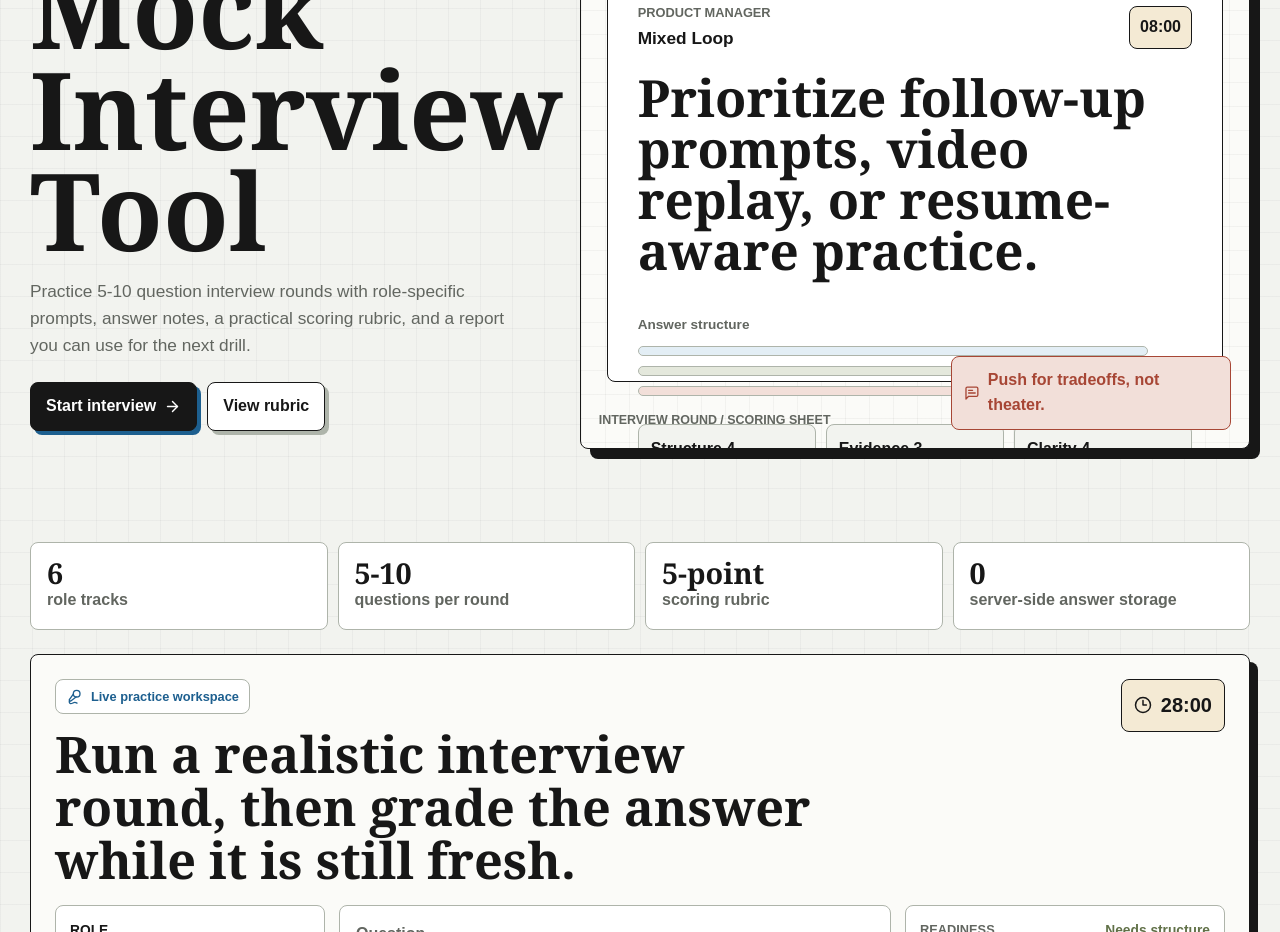
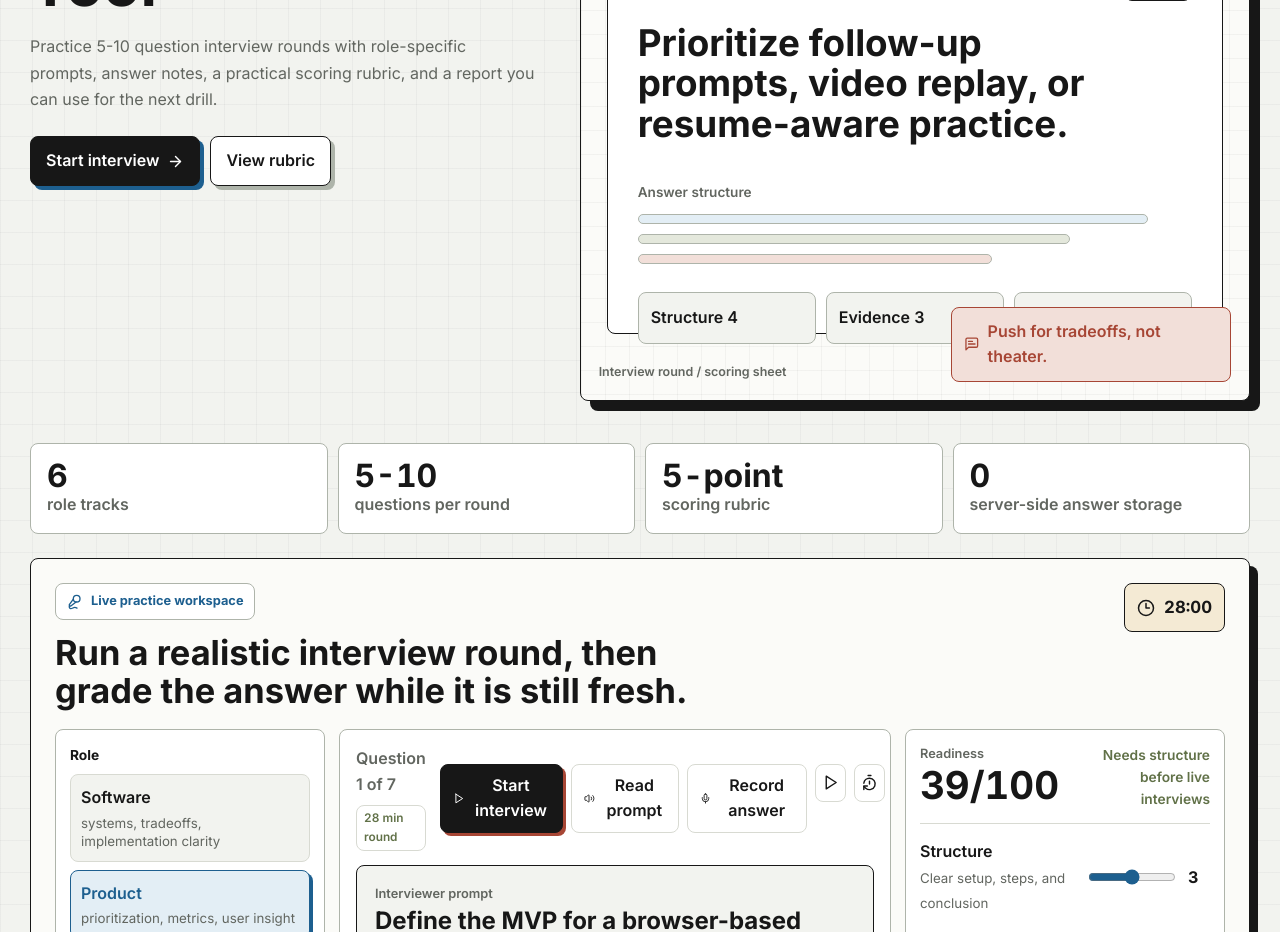
Before and after one commit to joanjiaocn-rgb/mock-interview-tool, a Next.js app: page / in a window 1280 px wide. Shown: the part 280-1212 px from the top of the page. Built offline with nearby package versions, Linux system fonts and the light colour scheme; no server answers.

Commit message:
style: refine typography and layout

```diff
--- a/app/globals.css
+++ b/app/globals.css
@@ -35,8 +35,10 @@ body {
     var(--canvas);
   background-size: 32px 32px;
   color: var(--ink);
-  font-family: Arial, Helvetica, sans-serif;
-  line-height: 1.55;
+  font-family: var(--font-sans), "Segoe UI", system-ui, sans-serif;
+  line-height: 1.6;
+  -webkit-font-smoothing: antialiased;
+  text-rendering: optimizeLegibility;
 }
 
 a {
@@ -93,7 +95,7 @@ p {
 }
 
 .brand {
-  font-weight: 900;
+  font-weight: 700;
 }
 
 .brand-mark {
@@ -115,7 +117,7 @@ p {
   gap: 8px;
   color: var(--muted);
   font-size: 0.93rem;
-  font-weight: 800;
+  font-weight: 600;
 }
 
 .nav-links a,
@@ -144,11 +146,11 @@ p {
 
 .hero {
   display: grid;
-  min-height: calc(100vh - 88px);
+  min-height: auto;
   grid-template-columns: minmax(0, 0.86fr) minmax(360px, 1.14fr);
   gap: clamp(24px, 4vw, 44px);
-  align-items: center;
-  padding: 24px 0 38px;
+  align-items: start;
+  padding: 20px 0 32px;
 }
 
 .hero-copy-block {
@@ -164,22 +166,24 @@ p {
   background: var(--panel-strong);
   color: var(--cobalt);
   font-size: 0.8rem;
-  font-weight: 900;
+  font-weight: 700;
 }
 
 h1 {
   margin-bottom: 18px;
-  font-family: Georgia, "Times New Roman", serif;
-  font-size: clamp(3.1rem, 8.4vw, 6.8rem);
+  font-family: inherit;
+  font-size: 3.8rem;
   font-weight: 700;
-  line-height: 0.94;
+  line-height: 1.02;
   letter-spacing: 0;
+  text-wrap: balance;
 }
 
 .hero-copy {
   max-width: 620px;
   color: var(--muted);
-  font-size: 1.08rem;
+  font-size: 1rem;
+  line-height: 1.65;
 }
 
 .hero-actions,
@@ -199,7 +203,7 @@ h1 {
   border: 1px solid var(--ink);
   border-radius: 8px;
   padding: 11px 15px;
-  font-weight: 900;
+  font-weight: 600;
   transition:
     transform 0.16s ease,
     box-shadow 0.16s ease,
@@ -248,8 +252,8 @@ h1 {
   z-index: 2;
   color: var(--muted);
   font-size: 0.78rem;
-  font-weight: 900;
-  text-transform: uppercase;
+  font-weight: 600;
+  text-transform: none;
 }
 
 .signal-rail {
@@ -268,7 +272,7 @@ h1 {
   background: var(--panel-strong);
   color: var(--muted);
   font-size: 0.82rem;
-  font-weight: 900;
+  font-weight: 600;
 }
 
 .signal-rail .active {
@@ -308,12 +312,13 @@ h1 {
   margin-bottom: 2px;
   color: var(--muted);
   font-size: 0.8rem;
-  font-weight: 900;
-  text-transform: uppercase;
+  font-weight: 600;
+  text-transform: none;
 }
 
 .interview-card-top strong {
-  font-size: 1.08rem;
+  font-size: 1rem;
+  font-weight: 700;
 }
 
 .interview-card-top span {
@@ -322,16 +327,19 @@ h1 {
   padding: 8px 10px;
   background: var(--amber-soft);
   color: var(--ink);
-  font-weight: 900;
+  font-weight: 700;
+  font-variant-numeric: tabular-nums;
 }
 
 .interview-card h2 {
   max-width: 650px;
   margin: 0;
-  font-family: Georgia, "Times New Roman", serif;
-  font-size: clamp(1.8rem, 4vw, 3.35rem);
-  line-height: 1;
+  font-family: inherit;
+  font-size: 2.3rem;
+  line-height: 1.1;
+  font-weight: 700;
   letter-spacing: 0;
+  text-wrap: balance;
 }
 
 .mini-transcript {
@@ -343,7 +351,7 @@ h1 {
 .mini-transcript span {
   color: var(--muted);
   font-size: 0.85rem;
-  font-weight: 900;
+  font-weight: 600;
 }
 
 .mini-transcript div {
@@ -374,7 +382,8 @@ h1 {
   padding: 12px;
   background: var(--canvas);
   color: var(--ink);
-  font-weight: 900;
+  font-weight: 600;
+  font-variant-numeric: tabular-nums;
 }
 
 .floating-note {
@@ -391,7 +400,7 @@ h1 {
   padding: 11px 12px;
   background: var(--brick-soft);
   color: var(--brick);
-  font-weight: 900;
+  font-weight: 600;
 }
 
 .proof-band {
@@ -410,14 +419,16 @@ h1 {
 
 .proof-band strong {
   display: block;
-  font-family: Georgia, "Times New Roman", serif;
-  font-size: 1.8rem;
+  font-family: inherit;
+  font-size: 2rem;
   line-height: 1;
+  font-weight: 700;
+  font-variant-numeric: tabular-nums;
 }
 
 .proof-band span {
   color: var(--muted);
-  font-weight: 850;
+  font-weight: 600;
 }
 
 .studio-band {
@@ -446,11 +457,12 @@ h1 {
 .launch-band h2 {
   max-width: 790px;
   margin-bottom: 0;
-  font-family: Georgia, "Times New Roman", serif;
-  font-size: clamp(1.85rem, 4vw, 3.15rem);
+  font-family: inherit;
+  font-size: 2.15rem;
   font-weight: 700;
-  line-height: 1.05;
+  line-height: 1.12;
   letter-spacing: 0;
+  text-wrap: balance;
 }
 
 .timer-block {
@@ -460,8 +472,9 @@ h1 {
   padding: 10px 12px;
   background: var(--amber-soft);
   color: var(--ink);
-  font-size: 1.25rem;
-  font-weight: 900;
+  font-size: 1.05rem;
+  font-weight: 700;
+  font-variant-numeric: tabular-nums;
 }
 
 .studio-grid {
@@ -496,8 +509,8 @@ h1 {
 .control-group h3 {
   margin-bottom: 8px;
   font-size: 0.86rem;
-  font-weight: 900;
-  text-transform: uppercase;
+  font-weight: 700;
+  text-transform: none;
 }
 
 .choice-list {
@@ -523,7 +536,7 @@ h1 {
 }
 
 .choice-button span {
-  font-weight: 900;
+  font-weight: 600;
 }
 
 .choice-button small,
@@ -575,7 +588,7 @@ h1 {
   align-content: center;
   min-height: 38px;
   padding: 8px;
-  font-weight: 900;
+  font-weight: 600;
   line-height: 1.15;
 }
 
@@ -587,7 +600,7 @@ h1 {
 .segment small {
   color: var(--muted);
   font-size: 0.72rem;
-  font-weight: 850;
+  font-weight: 500;
 }
 
 .segment.active small {
@@ -597,7 +610,7 @@ h1 {
 .question-bar {
   margin-bottom: 14px;
   color: var(--muted);
-  font-weight: 900;
+  font-weight: 600;
 }
 
 .question-count-label {
@@ -613,7 +626,8 @@ h1 {
   padding: 3px 7px;
   color: var(--olive);
   font-size: 0.74rem;
-  font-weight: 900;
+  font-weight: 600;
+  font-variant-numeric: tabular-nums;
 }
 
 .question-actions {
@@ -638,7 +652,7 @@ h1 {
   padding: 8px 12px;
   background: var(--ink);
   color: #fff;
-  font-weight: 900;
+  font-weight: 600;
   box-shadow: 3px 3px 0 var(--brick);
 }
 
@@ -651,7 +665,7 @@ h1 {
   padding: 8px 12px;
   background: var(--panel-strong);
   color: var(--ink);
-  font-weight: 900;
+  font-weight: 600;
 }
 
 .voice-command.active {
@@ -680,7 +694,7 @@ h1 {
   background: var(--canvas);
   color: var(--ink);
   font-size: 0.88rem;
-  font-weight: 900;
+  font-weight: 600;
   text-align: center;
   cursor: pointer;
   transition:
@@ -713,7 +727,7 @@ h1 {
   padding: 10px;
   background: var(--panel);
   color: var(--ink);
-  font-size: 0.9rem;
+  font-size: 0.95rem;
   outline: none;
   resize: vertical;
 }
@@ -742,7 +756,7 @@ h1 {
   background: var(--panel-strong);
   color: var(--ink);
   font-size: 0.86rem;
-  font-weight: 900;
+  font-weight: 600;
   transition:
     transform 0.16s ease,
     box-shadow 0.16s ease,
@@ -775,7 +789,7 @@ h1 {
   padding: 8px 9px;
   background: var(--panel-strong);
   font-size: 0.82rem;
-  font-weight: 850;
+  font-weight: 500;
 }
 
 .resume-status.active {
@@ -798,7 +812,7 @@ h1 {
   background: var(--amber-soft);
   color: var(--ink);
   font-size: 0.78rem;
-  font-weight: 900;
+  font-weight: 600;
 }
 
 .icon-command:hover,
@@ -821,10 +835,11 @@ h1 {
 .question-display h3 {
   max-width: 760px;
   margin-bottom: 0;
-  font-family: Georgia, "Times New Roman", serif;
-  font-size: clamp(1.35rem, 3vw, 2.25rem);
+  font-family: inherit;
+  font-size: 1.5rem;
   font-weight: 700;
-  line-height: 1.12;
+  line-height: 1.28;
+  text-wrap: balance;
 }
 
 .voice-status {
@@ -838,7 +853,7 @@ h1 {
   background: var(--panel-strong);
   color: var(--muted);
   font-size: 0.88rem;
-  font-weight: 850;
+  font-weight: 500;
 }
 
 .voice-status.active {
@@ -865,7 +880,7 @@ h1 {
 .recording-review span {
   color: var(--muted);
   font-size: 0.84rem;
-  font-weight: 850;
+  font-weight: 500;
 }
 
 .question-tabs {
@@ -878,7 +893,7 @@ h1 {
 .question-tab {
   width: 38px;
   height: 38px;
-  font-weight: 900;
+  font-weight: 600;
 }
 
 .answer-label {
@@ -886,7 +901,7 @@ h1 {
   margin: 10px 0 7px;
   color: var(--ink);
   font-size: 0.88rem;
-  font-weight: 900;
+  font-weight: 600;
 }
 
 .answer-box,
@@ -898,6 +913,8 @@ h1 {
   color: var(--ink);
   outline: none;
   resize: vertical;
+  font-size: 0.95rem;
+  line-height: 1.55;
 }
 
 .answer-box {
@@ -933,6 +950,7 @@ h1 {
   background: var(--panel-strong);
   color: var(--muted);
   font-size: 0.88rem;
+  font-weight: 500;
 }
 
 .readiness-meter {
@@ -942,16 +960,18 @@ h1 {
 }
 
 .readiness-meter strong {
-  font-family: Georgia, "Times New Roman", serif;
-  font-size: 2.35rem;
+  font-family: inherit;
+  font-size: 2.4rem;
   line-height: 1;
+  font-weight: 700;
+  font-variant-numeric: tabular-nums;
 }
 
 .readiness-meter span {
   max-width: 124px;
   color: var(--olive);
   font-size: 0.86rem;
-  font-weight: 900;
+  font-weight: 600;
   text-align: right;
 }
 
@@ -970,6 +990,7 @@ h1 {
 
 .rubric-row strong {
   display: block;
+  font-weight: 600;
 }
 
 input[type="range"] {
@@ -983,12 +1004,13 @@ input[type="range"] {
   padding: 12px;
   background: var(--panel-strong);
   color: var(--muted);
-  font-weight: 900;
+  font-weight: 600;
 }
 
 .text-command {
   min-height: 36px;
   padding: 8px 10px;
+  font-weight: 600;
 }
 
 .content-heading {
@@ -1035,6 +1057,7 @@ input[type="range"] {
 .faq-list h2 {
   margin-bottom: 7px;
   font-size: 1.04rem;
+  font-weight: 600;
 }
 
 .rubric-cards p,
@@ -1068,9 +1091,10 @@ input[type="range"] {
 
 .pricing-table span {
   color: var(--brick);
-  font-family: Georgia, "Times New Roman", serif;
-  font-size: 1.75rem;
+  font-family: inherit;
+  font-size: 1.6rem;
   font-weight: 700;
+  font-variant-numeric: tabular-nums;
 }
 
 .faq-list {
@@ -1088,7 +1112,11 @@ input[type="range"] {
 
 .legal-page h1 {
   margin: 28px 0 18px;
-  font-size: clamp(2.2rem, 6vw, 4.4rem);
+  font-family: inherit;
+  font-size: 3rem;
+  font-weight: 700;
+  line-height: 1.05;
+  text-wrap: balance;
 }
 
 .legal-page h2 {
@@ -1116,6 +1144,29 @@ input[type="range"] {
   .studio-grid,
   .split-band {
     grid-template-columns: 1fr;
+  }
+
+  h1 {
+    font-size: 3.2rem;
+  }
+
+  .interview-card h2 {
+    font-size: 2rem;
+  }
+
+  .studio-header h2,
+  .content-heading h2,
+  .split-band h2,
+  .launch-band h2 {
+    font-size: 1.95rem;
+  }
+
+  .question-display h3 {
+    font-size: 1.35rem;
+  }
+
+  .readiness-meter strong {
+    font-size: 2.1rem;
   }
 
   .hero {
@@ -1173,7 +1224,38 @@ input[type="range"] {
   }
 
   h1 {
-    font-size: clamp(2.8rem, 16vw, 4.2rem);
+    font-size: 2.8rem;
+  }
+
+  .hero-copy {
+    font-size: 0.96rem;
+  }
+
+  .interview-card h2 {
+    font-size: 1.7rem;
+  }
+
+  .studio-header h2,
+  .content-heading h2,
+  .split-band h2,
+  .launch-band h2 {
+    font-size: 1.6rem;
+  }
+
+  .question-display h3 {
+    font-size: 1.2rem;
+  }
+
+  .proof-band strong {
+    font-size: 1.8rem;
+  }
+
+  .readiness-meter strong {
+    font-size: 2rem;
+  }
+
+  .pricing-table span {
+    font-size: 1.4rem;
   }
 
   .hero-visual {
--- a/app/layout.tsx
+++ b/app/layout.tsx
@@ -1,8 +1,15 @@
 import type { Metadata } from "next";
+import { Inter } from "next/font/google";
 import { BriefcaseBusiness, Mail, ShieldCheck } from "lucide-react";
 import "./globals.css";
 import { GoogleAnalytics } from "@/components/GoogleAnalytics";
 import { routes, site, siteIds } from "@/lib/site";
+
+const inter = Inter({
+  subsets: ["latin"],
+  display: "swap",
+  variable: "--font-sans",
+});
 
 export const metadata: Metadata = {
   metadataBase: new URL(site.url),
@@ -67,7 +74,7 @@ const organizationSchema = {
 export default function RootLayout({ children }: Readonly<{ children: React.ReactNode }>) {
   return (
     <html lang="en">
-      <body>
+      <body className={inter.variable}>
         <script type="application/ld+json" dangerouslySetInnerHTML={{ __html: JSON.stringify(organizationSchema) }} />
         <GoogleAnalytics />
         <div className="page-shell">
--- a/app/page.tsx
+++ b/app/page.tsx
@@ -75,7 +75,11 @@ export default function HomePage() {
             <BriefcaseBusiness size={16} aria-hidden="true" />
             Interview practice for serious candidates
           </p>
-          <h1>Mock Interview Tool</h1>
+          <h1>
+            Mock Interview
+            <br />
+            Tool
+          </h1>
           <p className="hero-copy">
             Practice 5-10 question interview rounds with role-specific prompts, answer notes, a practical scoring rubric, and a report you can use for the next drill.
           </p>
```
Also changed, not shown: 1 other file (tests, documents, lock files or other folders).
